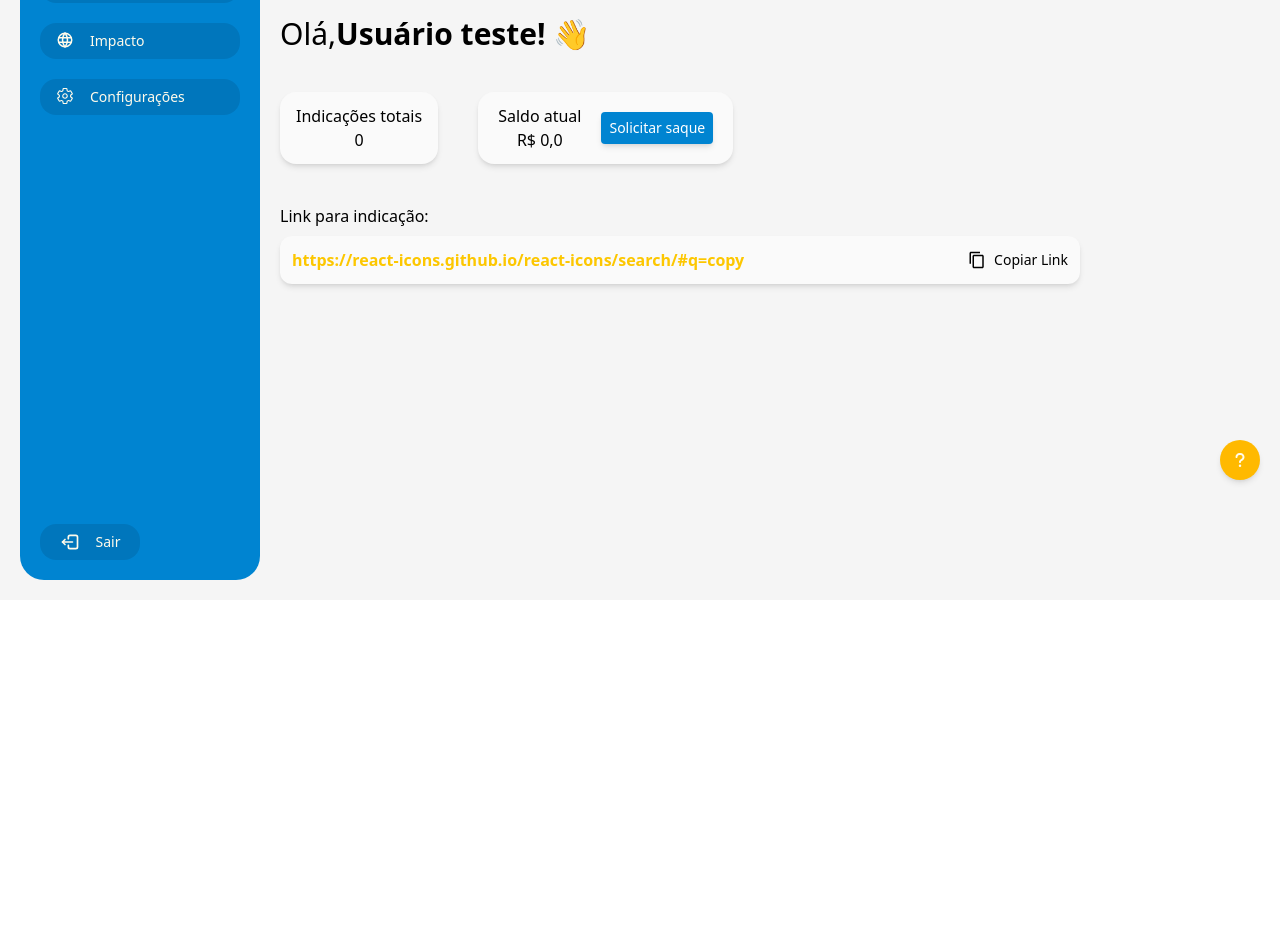
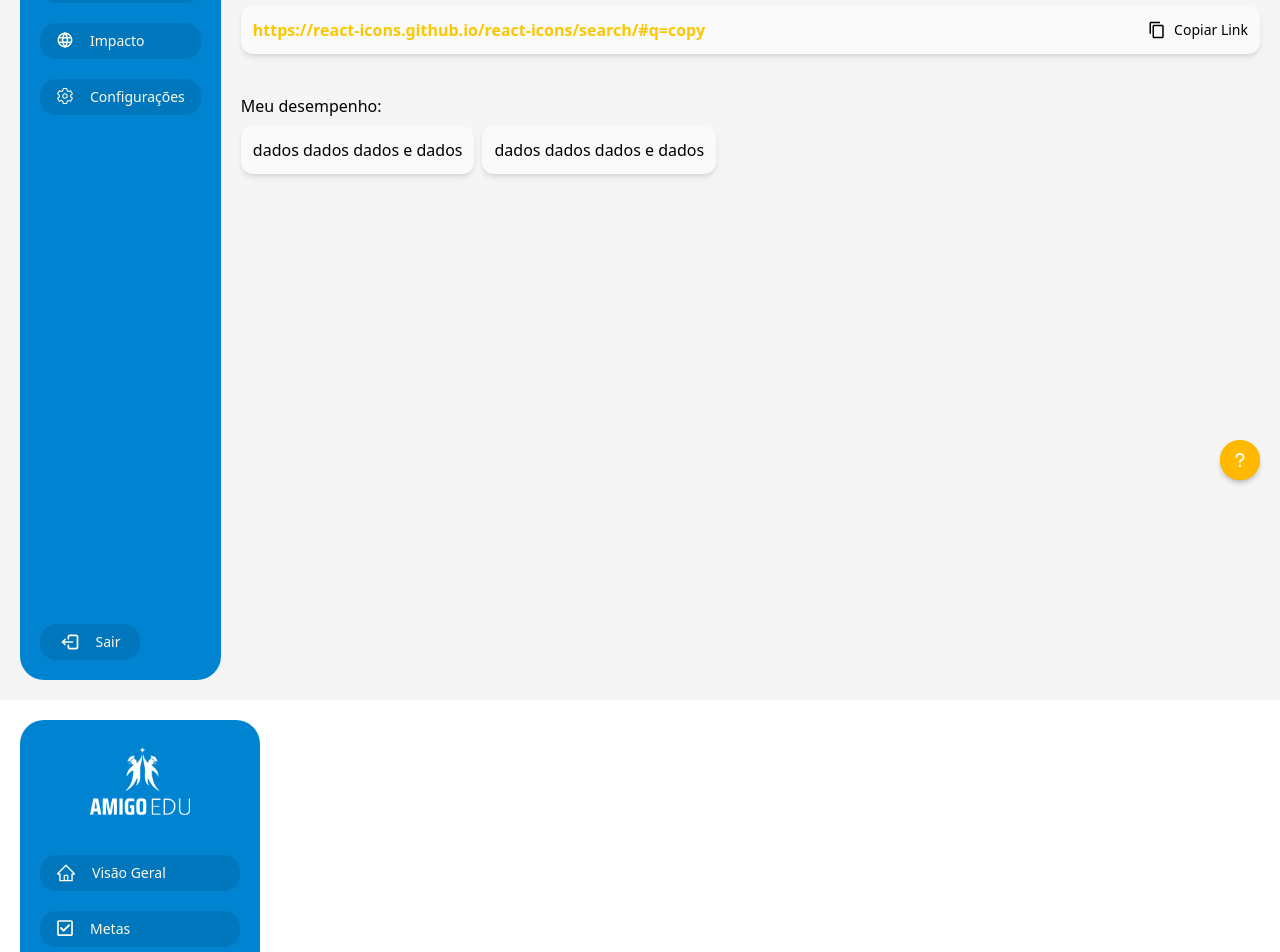
Before and after one commit to Juh-MM/AmigoEdu-frontend, a React (Vite) app: page /metas in a window 1280 px wide. Shown: the part 300-1252 px from the top of the page. Before the commit the page ends 900 px from the top, so only its background shows below. Built offline with nearby package versions, Linux system fonts and the light colour scheme.

Commit message:
modified:   src/App.jsx 	new file:   src/components/Dashboards.jsx 	modified:   src/components/Link.jsx 	modified:   src/components/Overview.jsx 	modified:   src/components/SaqueButton.jsx 	modified:   src/components/Sidebar.jsx 	modified:   src/pages/Home.jsx 	modified:   src/pages/Metas.jsx

```diff
--- a/src/App.jsx
+++ b/src/App.jsx
@@ -1,5 +1,6 @@
 import './App.css'
 import Home from './pages/Home'
+import Metas from './pages/Metas'
 
 import { BrowserRouter as Router, Routes, Route } from 'react-router-dom';
 
@@ -9,7 +10,7 @@ function App() {
       <Home />
 
         <Routes>
-          <Route path="/" />
+          <Route path="/metas" element={<Metas />} />
         </Routes>
   </Router>
   )
--- /dev/null
+++ b/src/components/Dashboards.jsx
@@ -0,0 +1,19 @@
+export default function Dashboards(){
+    return (
+        <div className="flex flex-col gap-2">
+            <h1 className="">Meu desempenho:</h1>
+            <div className="flex flex-row gap-2">
+                <div className="p-3 bg-neutral-50 rounded-xl flex flex-row justify-between items-center shadow-md">
+                    <span>
+                        dados dados dados e dados
+                    </span>
+                </div>
+                <div className="p-3 bg-neutral-50 rounded-xl flex flex-row justify-between items-center shadow-md">
+                    <span>
+                        dados dados dados e dados
+                    </span>
+                </div>
+            </div>
+        </div>
+    )
+}
--- a/src/components/Link.jsx
+++ b/src/components/Link.jsx
@@ -17,11 +17,11 @@ export default function Link() {
     };
 
     return(
-        <div className="flex flex-col gap-2 w-200">
+        <div className="flex flex-col gap-2 w-full">
             <h1 className="">Link para indicação:</h1>
             <div className="p-3 bg-neutral-50 rounded-xl flex flex-row justify-between items-center shadow-md">
                 <span className="text-yellow-400 font-semibold">https://react-icons.github.io/react-icons/search/#q=copy</span>
-                <button onClick={copyLink} className="flex flex-row gap-2 items-center text-sm hover:font-semibold">
+                <button onClick={copyLink} className="flex flex-row gap-2 items-center text-sm hover:text-sky-700">
                     <MdOutlineContentCopy className="text-lg" />
                     Copiar Link
                     </button>
--- a/src/components/Overview.jsx
+++ b/src/components/Overview.jsx
@@ -2,12 +2,12 @@ import SaqueButton from "./SaqueButton";
 
 export default function Overview() {
     return(
-        <div className="flex gap-10">
+        <div className="flex gap-10 w-full     justify-center">
             <div className="flex flex-col justify-center  bg-neutral-50 h-18 p-4 rounded-2xl items-center shadow-md">
                 <h1 className="">Indicações totais</h1>
                 <span className="font-medium">0</span>
             </div>
-            <div className="flex gap-5 justify-center items-center bg-neutral-50 p-5 h-18 rounded-2xl shadow-md">
+            <div className="flex gap-8 justify-center items-center bg-neutral-50 p-5 h-18 rounded-2xl shadow-md">
                 <div className="flex flex-col items-center">
                     <h1 className="">Saldo atual</h1>
                     <span className="font-medium">R$ 0,0</span>
--- a/src/components/SaqueButton.jsx
+++ b/src/components/SaqueButton.jsx
@@ -1,6 +1,6 @@
 export default function Ola() {
     return(
-        <button div className="bg-sky-600 text-white h-8 px-2 rounded hover:bg-sky-700 shadow-md text-sm">
+        <button div className="bg-sky-600 text-white h-8 px-5 rounded-xl hover:bg-sky-700 shadow-md text-sm">
             Solicitar saque
         </button>
     )
--- a/src/components/Sidebar.jsx
+++ b/src/components/Sidebar.jsx
@@ -11,7 +11,7 @@ import { Link } from 'react-router-dom';
 
 export default function Sidebar() {
     return(
-        <div className="flex flex-col h-215 w-60 m-5 p-5 gap-4 bg-sky-600 rounded-3xl justify-between text-sm">
+        <div className="flex flex-col h-240 w-60 m-5 mr-0 p-5 gap-4 bg-sky-600 rounded-3xl justify-between text-sm">
             <div className="flex flex-col w-full gap-10 items-center">
                 <img src={Logo} className="w-25" alt="Logo do AmigoEdu"/>
                 <div className="flex flex-col gap-5 w-full">
@@ -21,7 +21,7 @@ export default function Sidebar() {
                     </div>
                     <div div className="flex gap-4 p-2 align-middle bg-sky-700/50 rounded-2xl px-4 hover:bg-sky-700/70 hover:cursor-pointer">
                         <FaRegCheckSquare className="text-amber-50 text-lg"/>
-                        <Link to="/"  className="text-amber-50">Metas</Link>
+                        <Link to="/metas"  className="text-amber-50">Metas</Link>
                     </div>
                     <div div className="flex gap-4 p-2 align-middle bg-sky-700/50 rounded-2xl px-4 hover:bg-sky-700/70 hover:cursor-pointer">
                         <LuCrown className="text-amber-50 text-lg"/>
--- a/src/pages/Home.jsx
+++ b/src/pages/Home.jsx
@@ -2,20 +2,22 @@ import Sidebar from '../components/Sidebar'
 import Ajuda from '../components/Ajuda'
 import Overview from '../components/Overview';
 import Link from '../components/Link';
+import Dashboards from '../components/Dashboards'
 
 export default function Home() {
 
 const nome = "Usuário teste";
 
     return(
-        <div className="flex flex-row bg-neutral-100 ">
+        <div className="flex flex-row bg-neutral-100 items-baseline">
             <Sidebar />
-            <div className="flex flex-col gap-10 justify-center">
+            <div className="flex flex-col gap-10 m-5 justify-center w-full ">
                 <div className="flex flex-row text-3xl">
                     <h1>Olá,</h1> <h1 className="font-semibold">{nome}! 👋</h1>
                 </div>
                 <Overview />
                 <Link />
+                <Dashboards/>
             </div>
 
             <Ajuda />
--- a/src/pages/Metas.jsx
+++ b/src/pages/Metas.jsx
@@ -0,0 +1,11 @@
+import Sidebar from '../components/Sidebar'
+import Ajuda from '../components/Ajuda'
+
+export default function Metas() {
+    return(
+        <div>
+            <Sidebar />
+            <Ajuda />
+        </div>
+    )
+}
```
